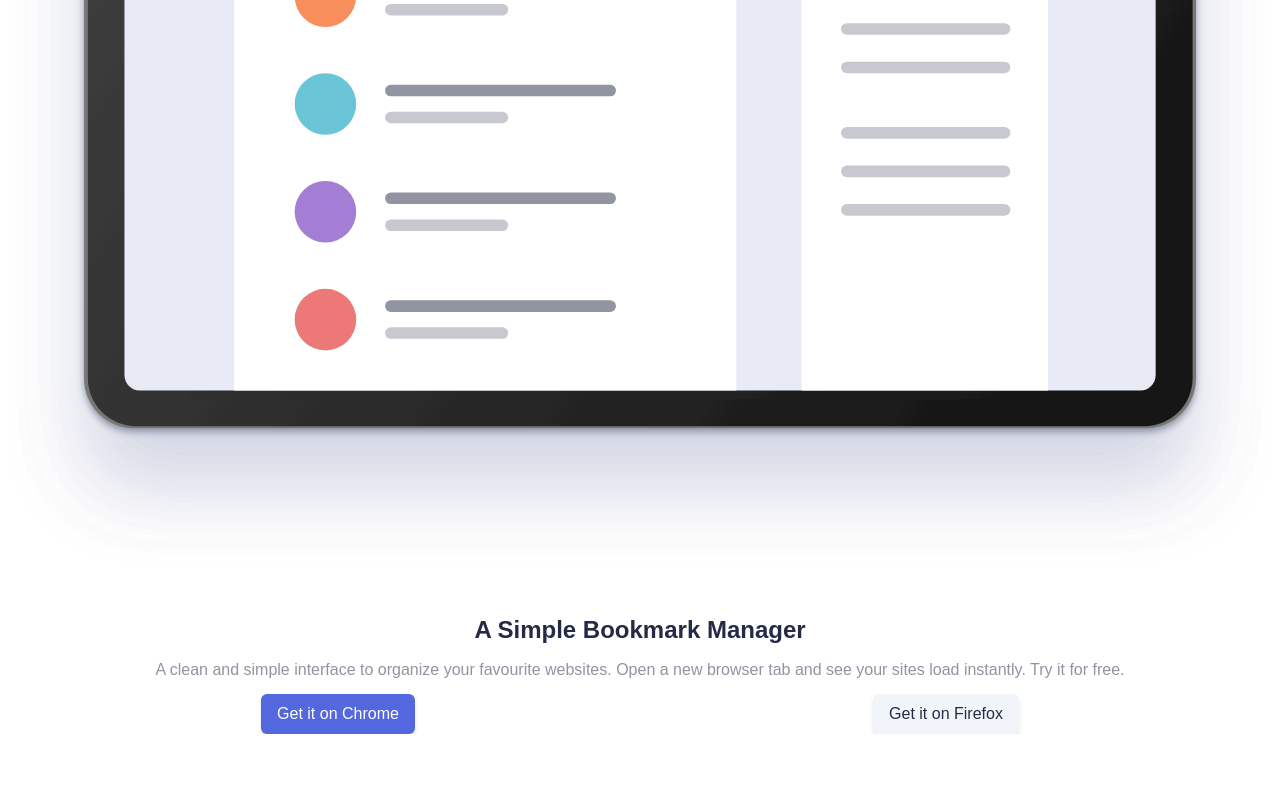
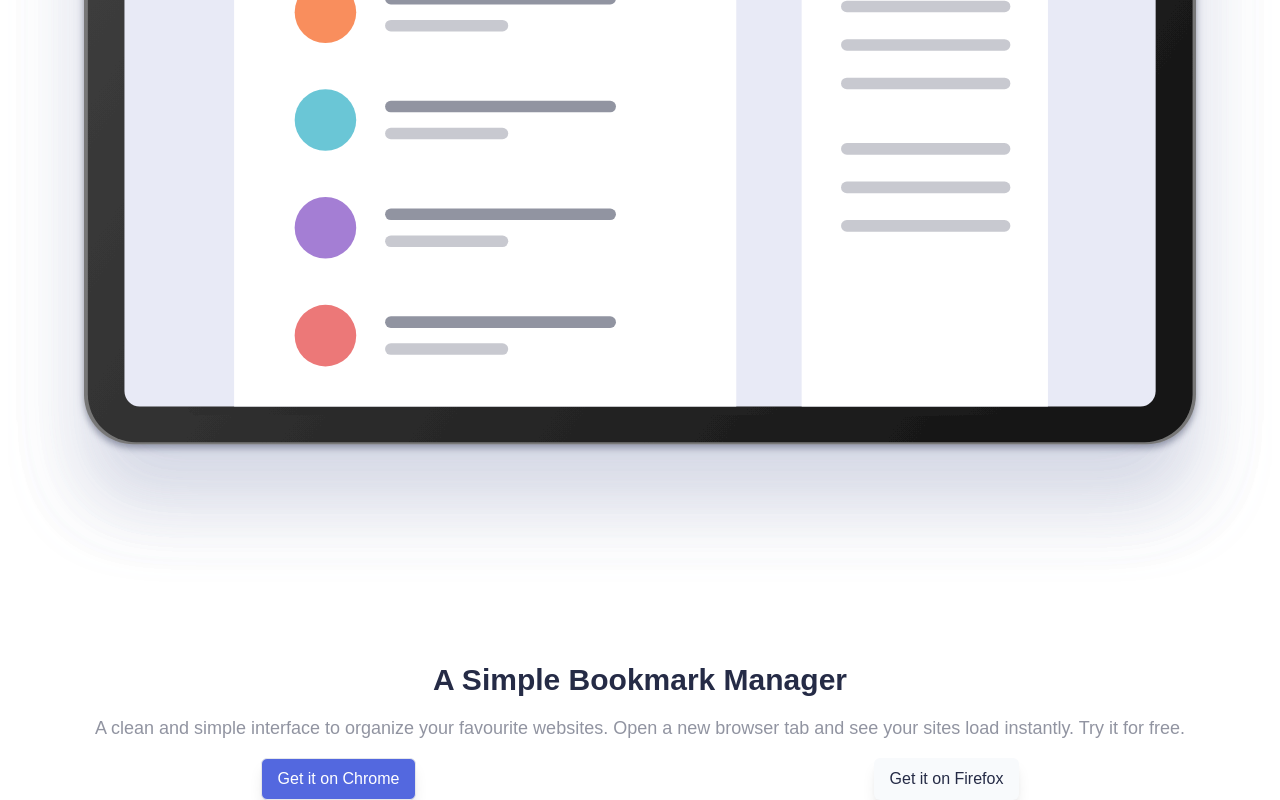
Before and after one commit to hederdavid/book-mark-landing-page, an Angular app: page / in a window 1280 px wide. Shown: the part 428-1228 px from the top of the page. Before the commit the page ends 1162 px from the top, so only its background shows below. Built offline with nearby package versions, Linux system fonts and the light colour scheme.

Commit message:
active adicionado no botao

```diff
--- a/src/app/components/hero/hero.component.html
+++ b/src/app/components/hero/hero.component.html
@@ -1,11 +1,11 @@
-<section class="container px-2 pt-12 flex flex-col">
+<section class="container px-2 pt-16 flex flex-col">
     <img class="" src="assets/images/illustration-hero.svg" alt="">
-    <div class="px-6 flex flex-col justify-center text-center pt-12 gap-3">
-        <h1 class=" text-2xl text-veryDarkBlue font-bold ">A Simple Bookmark Manager</h1>
-        <p class="text-base text-grayishBlue">A clean and simple interface to organize your favourite websites. Open a new browser tab and see your sites load instantly. Try it for free.</p>
+    <div class="px-6 flex flex-col justify-center text-center pt-20 gap-4">
+        <h1 class=" text-3xl text-veryDarkBlue font-bold ">A Simple Bookmark Manager</h1>
+        <p class="text-lg text-grayishBlue">A clean and simple interface to organize your favourite websites. Open a new browser tab and see your sites load instantly. Try it for free.</p>
         <div class="flex justify-around">
-            <button class="text-white bg-softBlue px-4 py-2 flex items-center rounded-md shadow-md">Get it on Chrome</button>
-            <button class="text-veryDarkBlue bg-slate-100 px-4 py-2 flex items-center rounded-md shadow-md">Get it on Firefox</button>
+            <button class="text-white bg-softBlue px-4 py-2 flex items-center rounded-md shadow-lg active:bg-white active:border-softBlue border active:text-softBlue">Get it on Chrome</button>
+            <button class="text-veryDarkBlue bg-slate-50 px-4 py-2 flex items-center rounded-md shadow-lg active:bg-white active:border-veryDarkBlue">Get it on Firefox</button>
         </div>
 
     </div>
```
